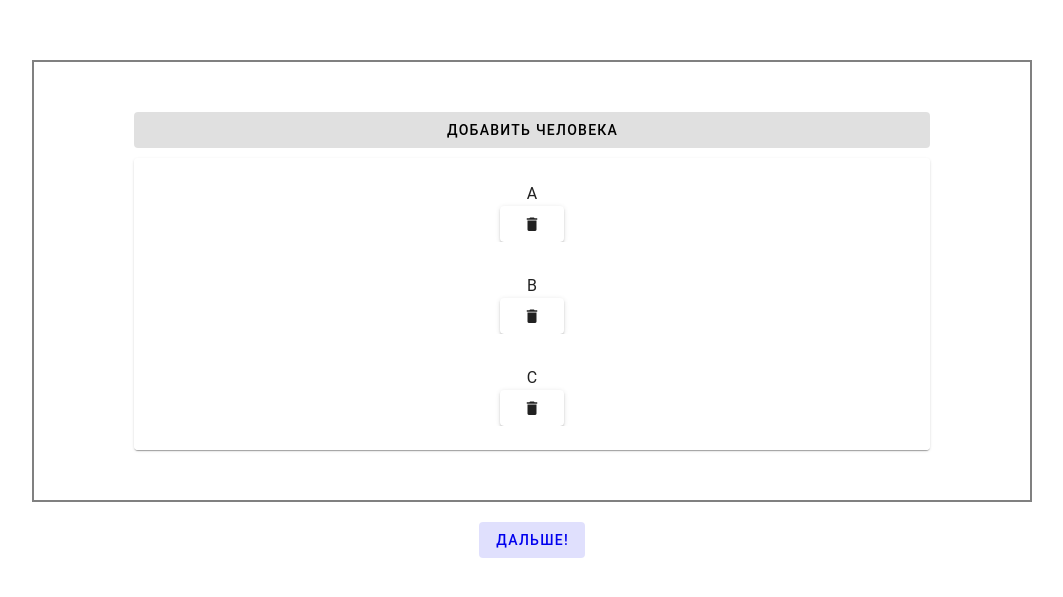
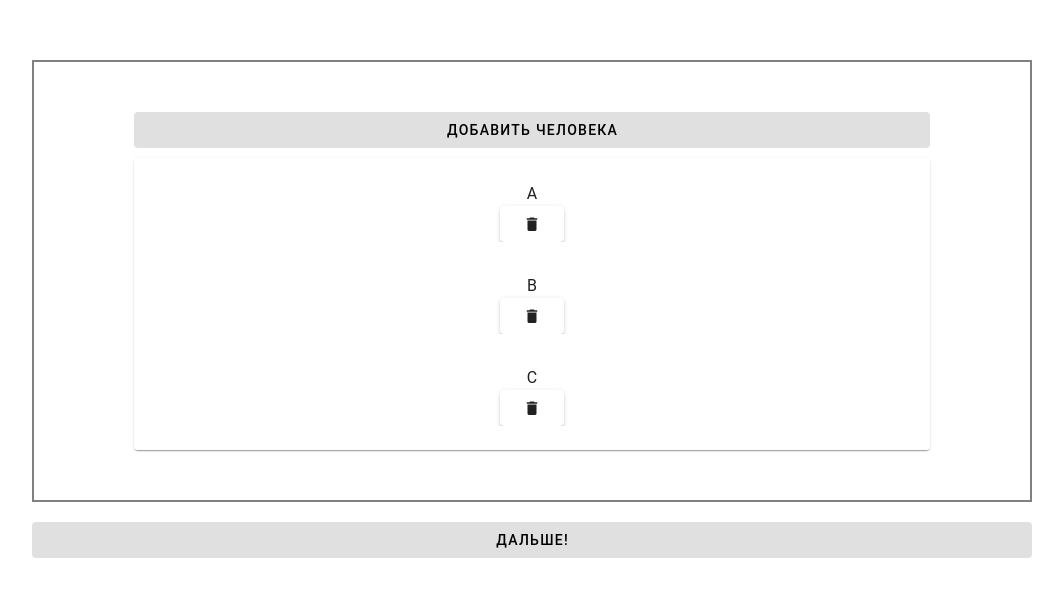
Before and after one commit to TatianaChF/-JS-Vue-, a Vue app: page /persons in a window 1280 px wide. Shown: the part 129-726 px from the top of the page, without its empty margins (108-1171 px from the left). Built offline with nearby package versions, Linux system fonts and the light colour scheme.

Commit message:
replacing a router link with a router

```diff
--- a/src/components/ListPerson.vue
+++ b/src/components/ListPerson.vue
@@ -19,9 +19,7 @@
       </v-card>
       <p v-else>Список людей пуст</p>
     </div>
-    <RouterLink to="/dishes">
-      <v-btn variant="tonal">Дальше!</v-btn>
-    </RouterLink>
+    <v-btn @click="router.push({name: 'Dishes'})" variant="tonal">Дальше!</v-btn>
   </div>
   <FormPerson
     v-if="isOpen"
@@ -43,10 +41,11 @@ import { ref, computed } from "vue";
 import FormPerson from "./FormPerson.vue";
 import PersonInfo from "./PersonInfo.vue";
 import { usePersonsStore } from "./../store/persons";
-import { RouterLink } from "vue-router";
+import { RouterLink, useRouter } from "vue-router";
 
 let isOpen = ref(false);
 const personsStore = usePersonsStore();
+const router = useRouter();
 
 defineProps({
   open: Boolean,
```
